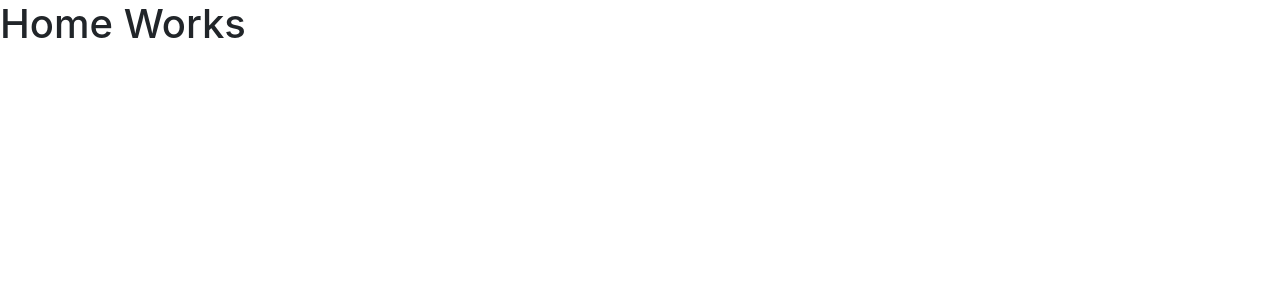
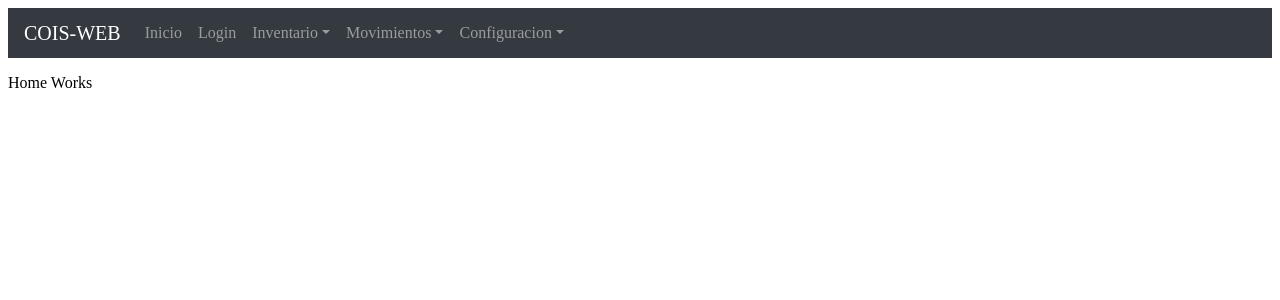
Before and after one commit to sebasb93/cois, an Angular app in the folder cois-web/: page / in a window 1280 px wide. Shown: the top 300 px of the page. Built offline with nearby package versions, Linux system fonts and the light colour scheme.

Commit message:
#6: Add front-end menus

```diff
--- a/cois-web/src/app/app.component.css
+++ b/cois-web/src/app/app.component.css
@@ -0,0 +1,3 @@
+.pointer{
+    cursor: pointer;
+}
--- a/cois-web/src/app/app.component.html
+++ b/cois-web/src/app/app.component.html
@@ -1,3 +1,50 @@
-<h1>
-  <router-outlet></router-outlet>
-</h1>
+<nav class="navbar navbar-expand-sm navbar-dark bg-dark">
+  <a class="navbar-brand" [routerLink]="['']">{{title}}</a>
+  <button class="navbar-toggler" type="button" aria-controls="mainNavBar"
+    [attr.aria-expanded]="!isCollapsed" aria-label="Toggle navigation" (click)="isCollapsed = !isCollapsed">
+    <span class="navbar-toggler-icon"></span>
+  </button>
+
+  <div class="navbar-collapse" id="mainNavBar" [ngbCollapse]="isCollapsed">
+    <ul class="navbar-nav mr-auto">
+      <li class="nav-item" routerLinkActive="active" [routerLinkActiveOptions]="{exact: true}">
+        <a class="nav-link" [routerLink]="['/home']">Inicio
+          <span class="sr-only">(current)</span>
+        </a>
+      </li>
+      <li class="nav-item" routerLinkActive="active" [routerLinkActiveOptions]="{exact: true}">
+        <a class="nav-link" [routerLink]="['/login']">Login</a>
+      </li>
+      <li ngbDropdown  class="nav-item dropdown" routerLinkActive="active" [routerLinkActiveOptions]="{exact: true}">
+        <a class="nav-link dropdown-toggle pointer" id="dropdown-inventary" aria-haspopup="true"
+          aria-expanded="false" ngbDropdownToggle>Inventario</a>
+        <div ngbDropdownMenu  class="dropdown-menu" aria-labelledby="dropdown-items">
+          <a class="dropdown-item" [routerLink]="['/inventary/show-item']">Items</a>
+          <a class="dropdown-item" [routerLink]="['/inventary/add-item']">Agregar Item</a>
+          <a class="dropdown-item" [routerLink]="['/inventary/edit-item']">Editar Item</a>
+        </div>
+      </li>
+      <li ngbDropdown  class="nav-item dropdown" routerLinkActive="active" [routerLinkActiveOptions]="{exact: true}">
+        <a class="nav-link dropdown-toggle pointer" id="dropdown-transaction" aria-haspopup="true"
+          aria-expanded="false" ngbDropdownToggle>Movimientos</a>
+        <div ngbDropdownMenu  class="dropdown-menu" aria-labelledby="dropdown-transaction">
+          <a class="dropdown-item" [routerLink]="['/transaction/show-my-transaction']">Mis movimientos</a>
+          <a class="dropdown-item" [routerLink]="['/transaction/show-transaction']">Movimientos</a>
+          <a class="dropdown-item" [routerLink]="['/transaction/add-input-transaction']">Movimiento de Ingreso</a>
+          <a class="dropdown-item" [routerLink]="['/transaction/add-output-transaction']">Movimiento de Salida</a>
+          <a class="dropdown-item" [routerLink]="['/transaction/authorize-transaction']">Autorizar Movimientos</a>
+        </div>
+      </li>
+      <li ngbDropdown  class="nav-item dropdown" routerLinkActive="active" [routerLinkActiveOptions]="{exact: true}">
+        <a class="nav-link dropdown-toggle pointer" id="dropdown-configuration" aria-haspopup="true"
+          aria-expanded="false" ngbDropdownToggle>Configuracion</a>
+        <div ngbDropdownMenu  class="dropdown-menu" aria-labelledby="dropdown-configuration">
+          <a class="dropdown-item" [routerLink]="['/configuration/add-user']">Agregar Usuario</a>
+          <a class="dropdown-item" [routerLink]="['/configuration/edit-user']">Eliminar Usuario</a>
+        </div>
+      </li>
+    </ul>
+  </div>
+</nav>
+
+<router-outlet></router-outlet>
--- a/cois-web/src/app/app.component.ts
+++ b/cois-web/src/app/app.component.ts
@@ -1,10 +1,15 @@
 import { Component } from '@angular/core';
+import { NgbModule } from '@ng-bootstrap/ng-bootstrap';
 
 @Component({
   selector: 'app-root',
   templateUrl: './app.component.html',
-  styleUrls: ['./app.component.css']
+  providers: [NgbModule],
+  styleUrls: [
+    './app.component.css',
+    '../assets/css/bootstrap.min.css'
+  ]
 })
 export class AppComponent {
-  title = 'app works!';
+  title = 'COIS-WEB';
 }
--- a/cois-web/src/index.html
+++ b/cois-web/src/index.html
@@ -7,7 +7,7 @@
 
   <meta name="viewport" content="width=device-width, initial-scale=1">
   <link rel="icon" type="image/x-icon" href="favicon.ico">
-  <link rel="stylesheet" href="./assets/css/bootstrap.min.css" >
+  <!-- <link rel="stylesheet" href="./assets/css/bootstrap.min.css" > -->
 </head>
 <body>
   <app-root></app-root>
```
